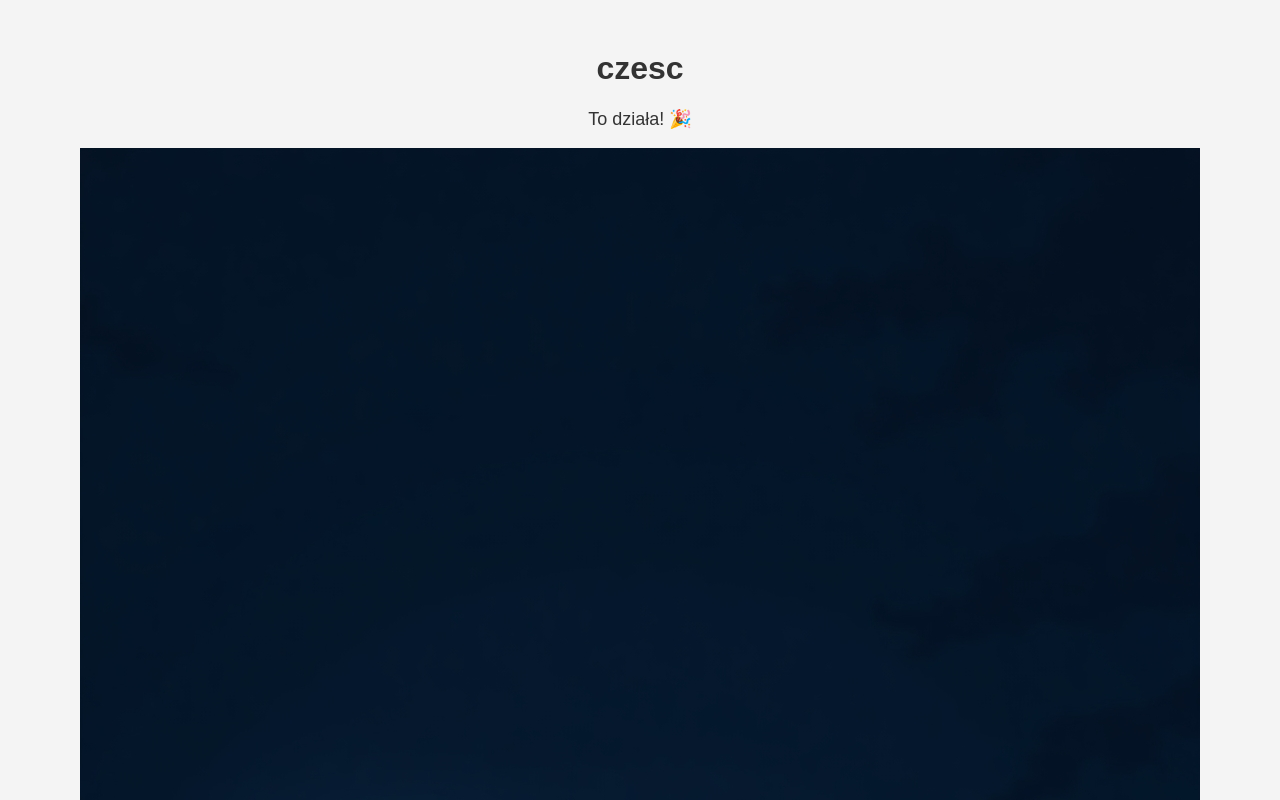
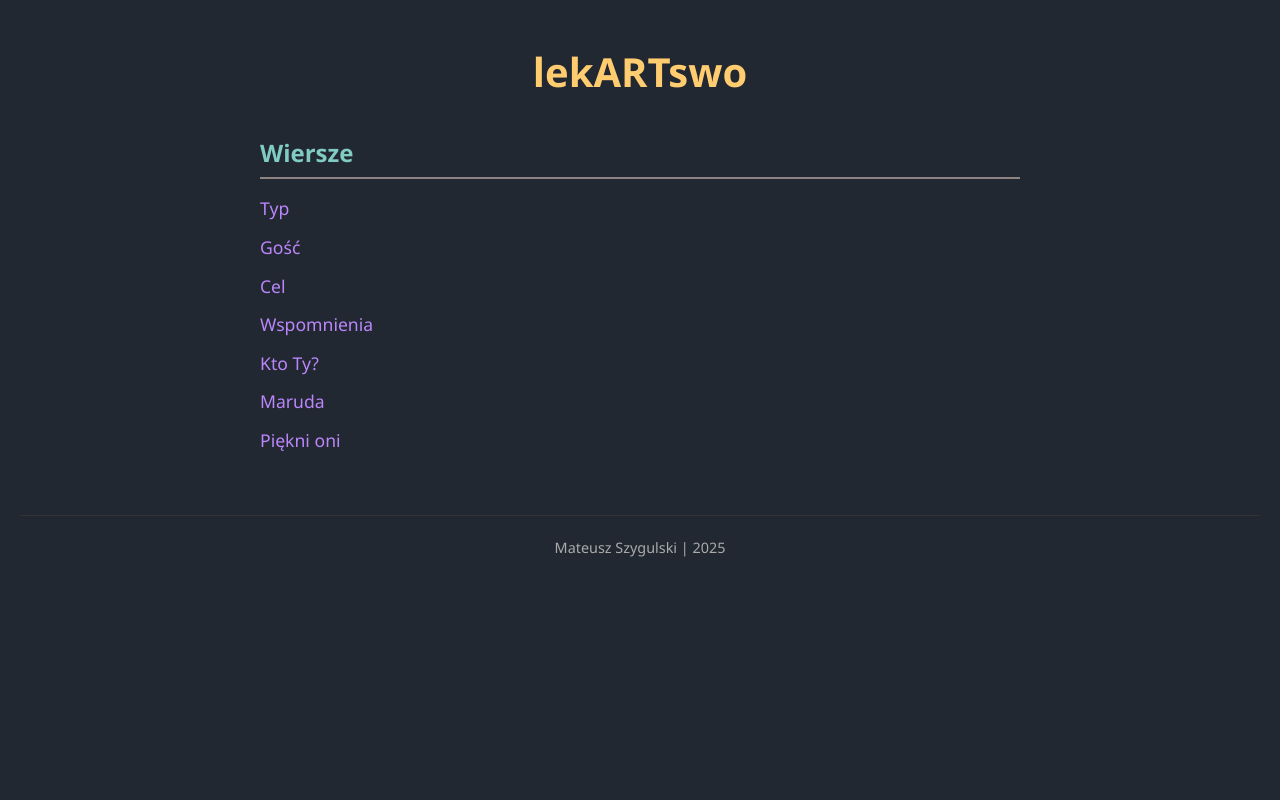
Before and after one commit to tojamvti/tojamvti.github.io, a plain HTML site: page index.html in a window 1280 px wide. Shown: the top 800 px of the page. Drawn offline with Linux system fonts and the light colour scheme.

Commit message:
New Look and everything

```diff
--- a/index.html
+++ b/index.html
@@ -1,14 +1,46 @@
 <!DOCTYPE html>
-<html lang="pl">
+<html lang="en">
+
 <head>
-  <meta charset="UTF-8" />
-  <meta name="viewport" content="width=device-width, initial-scale=1.0" />
-  <title>lekartswo</title>
-  <link rel="stylesheet" href="styles.css" />
+    <meta charset="UTF-8">
+    <meta name="viewport" content="width=device-width, initial-scale=1.0">
+    <title>lekartswo</title>
+    <link rel="stylesheet" href="styles/styles.css">
+
 </head>
+
 <body>
-  <h1>czesc</h1>
-  <p>To działa! 🎉</p>
-  <img src="images/Reality.jpg" alt="Logo" />
+    <div id="header-container"></div>
+
+    <div class="container">
+        <h1>lekARTswo</h1>
+
+
+
+        <nav class="poems-menu">
+            <h2>Wiersze</h2>
+            <ul>
+                <li><a href="poems/poem1.html">Typ</a></li>
+                <li><a href="poems/poem2.html">Gość</a></li>
+                <li><a href="poems/poem3.html">Cel</a></li>
+                <li><a href="poems/poem4.html">Wspomnienia</a></li>
+                <li><a href="poems/poem5.html">Kto Ty?</a></li>
+                <li><a href="poems/poem6.html">Maruda</a></li>
+                <li><a href="poems/poem7.html">Piękni oni</a></li>
+
+
+                <!-- Add more poems if needed -->
+            </ul>
+        </nav>
+    </div>
+
+    <div id="footer-container">
+        <p> Mateusz Szygulski | 2025</p>
+
+
+    </div>
+
+    <script src="scripts.js"></script>
 </body>
+
 </html>
--- /dev/null
+++ b/scripts.js
@@ -0,0 +1,22 @@
+// Dynamic navigation for previous and next chapters
+function updateNavigation() {
+    const currentChapter = document.body.classList.contains('chapter-1') ? 1 :
+                           document.body.classList.contains('chapter-2') ? 2 : 0;
+
+    const prevButton = document.querySelector('.prev-chapter');
+    const nextButton = document.querySelector('.next-chapter');
+
+    if (currentChapter > 1) {
+        prevButton.href = `chapter-${currentChapter - 1}.html`;
+    } else {
+        prevButton.style.display = 'none'; // Hide previous button on the first chapter
+    }
+
+    if (currentChapter < 3) { // You can change this to the number of chapters you have
+        nextButton.href = `chapter-${currentChapter + 1}.html`;
+    } else {
+        nextButton.style.display = 'none'; // Hide next button on the last chapter
+    }
+}
+
+window.onload = updateNavigation;
--- a/styles.css
+++ /dev/null
@@ -1,26 +0,0 @@
-/* Podstawowe style dla wszystkich urządzeń */
-body {
-  font-family: Arial, sans-serif;
-  margin: 0;
-  padding: 0;
-  background-color: #f4f4f4;
-  color: #333;
-}
-
-h1 {
-  text-align: center;
-  color: #333;
-  margin-top: 50px;
-}
-
-p {
-  text-align: center;
-  font-size: 18px;
-}
-
-img {
-  display: block;
-  margin: 0 auto;
-  max-width: 100%;
-  height: auto;
-}
--- /dev/null
+++ b/styles/poem.css
@@ -0,0 +1,105 @@
+/* Dark mode modern look for poem pages */
+
+body {
+    background: #181a1b;
+    color: #e0e0e0;
+    font-family: 'Segoe UI', 'Roboto', Arial, sans-serif;
+    margin: 0;
+    min-height: 100vh;
+    display: flex;
+    flex-direction: column;
+}
+
+
+
+nav {
+    text-align: center;
+}
+
+nav .main-page {
+    color: #8ab4f8;
+    text-decoration: none;
+    font-size: 1.1em;
+    font-weight: 600;
+    padding: 8px 20px;
+    border-radius: 6px;
+    transition: background 0.2s, color 0.2s;
+}
+
+nav .main-page:hover {
+    background: #263245;
+    color: #fff;
+}
+
+.container {
+    max-width: 700px;
+    margin: 40px auto 0 auto;
+    background: #222326;
+    border-radius: 12px;
+    box-shadow: 0 4px 24px rgba(0,0,0,0.4);
+    padding: 32px 28px 24px 28px;
+}
+
+.poem-content h1 {
+    color: #8ab4f8;
+    font-size: 2.2em;
+    margin-bottom: 24px;
+    text-align: center;
+    letter-spacing: 1px;
+}
+
+.poem-text {
+    font-size: 1.25em;
+    line-height: 1.7;
+    color: #e0e0e0;
+    margin-bottom: 32px;
+    text-align: center;
+}
+.poem-text p {
+    text-align: justify;
+}
+
+.poem-navigation {
+    display: flex;
+    justify-content: space-between;
+    margin-top: 28px;
+    justify-content: center;
+
+}
+
+.poem-navigation a {
+    color: #8ab4f8;
+    background: #23272a;
+    text-decoration: none;
+    padding: 10px 24px;
+    border-radius: 6px;
+    font-weight: 500;
+    transition: background 0.2s, color 0.2s;
+    box-shadow: 0 2px 8px rgba(0,0,0,0.15);
+}
+
+.poem-navigation a:hover {
+    background: #8ab4f8;
+    color: #181a1b;
+}
+
+#footer-container {
+    background: #23272a;
+    color: #b0b0b0;
+    text-align: center;
+    padding: 18px 0 12px 0;
+    margin-top: auto;
+    font-size: 1em;
+    border-top: 1px solid #23272a;
+}
+
+/* Responsive */
+@media (max-width: 800px) {
+    .container {
+        max-width: 98vw;
+        padding: 18px 6vw 18px 6vw;
+    }
+    .poem-content h1 {
+        font-size: 1.4em;
+    }
+}
--- /dev/null
+++ b/styles/styles.css
@@ -0,0 +1,84 @@
+/* General Reset */
+* {
+    margin: 0;
+    padding: 0;
+    box-sizing: border-box;
+}
+
+/* Dark Background and Font Settings */
+body {
+    font-family: 'Segoe UI', Tahoma, Geneva, Verdana, sans-serif;
+    background-color: #222831;
+    color: #f0f0f0;
+    line-height: 1.6;
+    padding: 20px;
+}
+
+/* Container */
+.container {
+    max-width: 800px;
+    margin: 0 auto;
+    padding: 20px;
+}
+
+/* Header Title */
+h1 {
+    font-size: 2.5rem;
+    text-align: center;
+    margin-bottom: 30px;
+    color: #ffcc70;
+}
+
+/* Section Titles */
+h2 {
+    font-size: 1.5rem;
+    margin-bottom: 15px;
+    color: #80cbc4;
+    border-bottom: 2px solid #8d8383;
+    padding-bottom: 5px;
+}
+
+/* Navigation Menus */
+nav.chapters-menu,
+nav.poems-menu {
+    margin-bottom: 40px;
+}
+
+/* List Styling */
+ul {
+    list-style: none;
+    padding-left: 0;
+}
+
+ul li {
+    margin: 10px 0;
+}
+
+/* Links */
+a {
+    text-decoration: none;
+    color: #bb86fc;
+    font-size: 1.1rem;
+    transition: color 0.3s ease;
+}
+
+a:hover {
+    color: #ffd54f;
+}
+
+/* Footer */
+#footer-container {
+    text-align: center;
+    padding: 20px;
+    font-size: 0.9rem;
+    color: #aaa;
+    border-top: 1px solid #333;
+    /* Remove margin-top to avoid extra space */
+    margin-top: 0;
+}
+
+/* Optional: Smooth Font Rendering */
+body, a {
+    -webkit-font-smoothing: antialiased;
+    -moz-osx-font-smoothing: grayscale;
+}
```
Also changed, not shown: chapters/chapter-1.html (added, +34 -0 lines), chapters/chapter-2.html (added, +37 -0 lines), styles/chapter.css (added, +35 -0 lines), templates/chapter-x.html (added, +37 -0 lines), templates/poem-x.html (added, +37 -0 lines).
